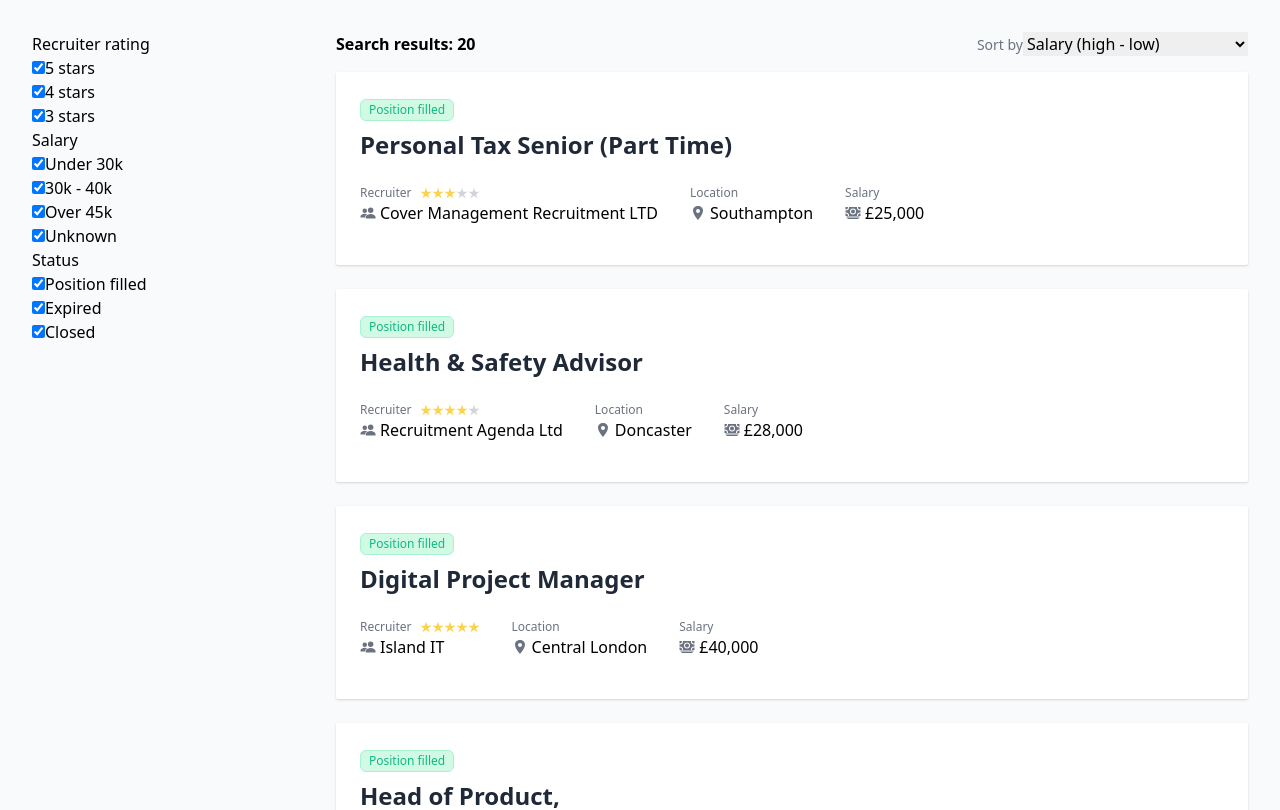
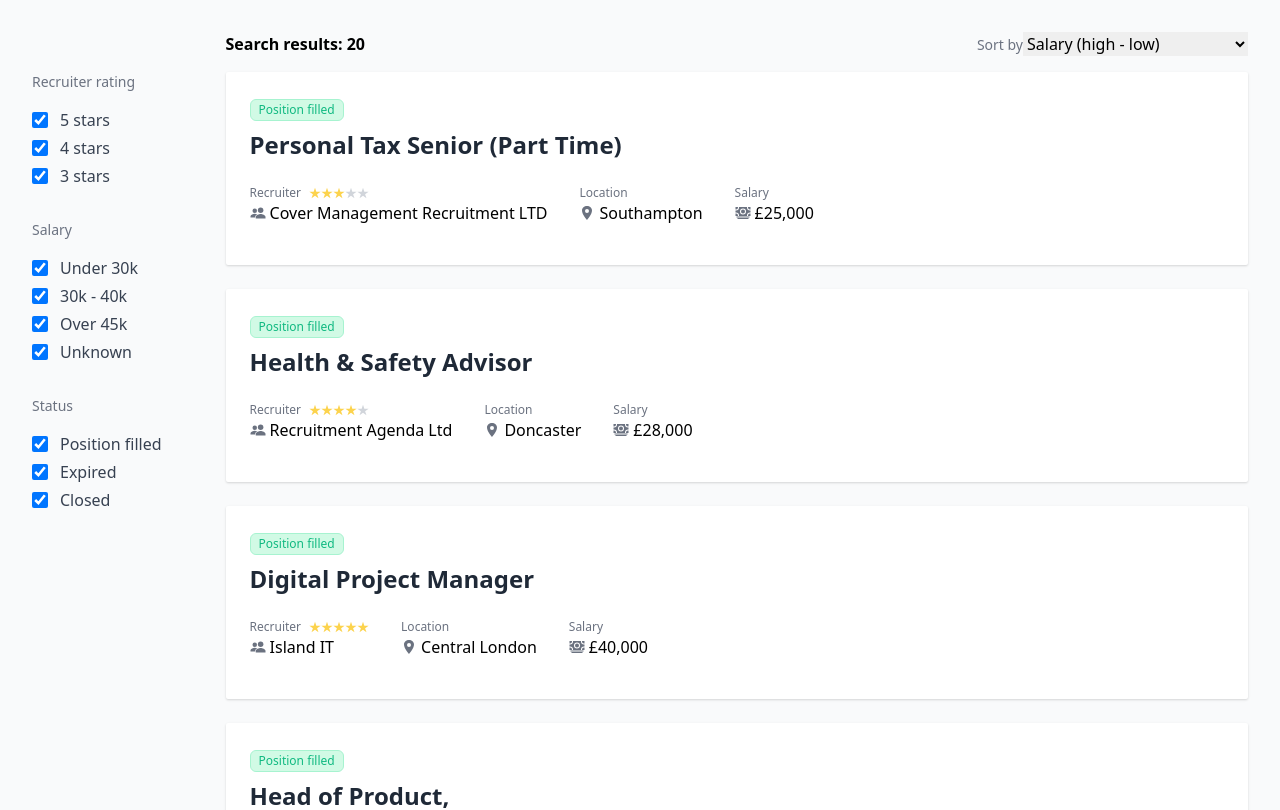
Before and after one commit to cstro/recruiter-job-list, a React (Create React App) app: page / in a window 1280 px wide. Shown: the top 810 px of the page. Built offline with nearby package versions, Linux system fonts and the light colour scheme.

Commit message:
Refactor filters into groups and add styling

```diff
--- a/src/common/SelectableOption.js
+++ b/src/common/SelectableOption.js
@@ -1,18 +1,22 @@
 import React from "react"
 import PropTypes from "prop-types"
 
-function SelectableOption({ label, name, checked, onChange, value }) {
+function SelectableOption({ label, name, checked, onChange }) {
   return (
-    <label htmlFor={name} className="block">
+    <label
+      htmlFor={name}
+      className="flex items-center mt-1 cursor-pointer text-gray-700 hover:text-gray-900"
+    >
       <input
         id={name}
         name={name}
-        value={value}
+        value={name}
+        className="h-4 w-4"
         type="checkbox"
         onChange={onChange}
         checked={checked}
       />
-      {label}
+      <span className="ml-3">{label}</span>
     </label>
   )
 }
@@ -20,7 +24,6 @@ function SelectableOption({ label, name, checked, onChange, value }) {
 SelectableOption.propTypes = {
   label: PropTypes.string.isRequired,
   name: PropTypes.string.isRequired,
-  value: PropTypes.string.isRequired,
   checked: PropTypes.bool.isRequired,
   onChange: PropTypes.func.isRequired,
 }
--- /dev/null
+++ b/src/features/filters/FilterGroup.js
@@ -0,0 +1,18 @@
+import React from "react"
+import PropTypes from "prop-types"
+
+function FilterGroup({ title, children }) {
+  return (
+    <div className="mb-8">
+      <div className="text-gray-500 text-sm mb-4">{title}</div>
+      {children}
+    </div>
+  )
+}
+
+FilterGroup.propTypes = {
+  title: PropTypes.string.isRequired,
+  children: PropTypes.arrayOf(PropTypes.node).isRequired,
+}
+
+export default FilterGroup
--- a/src/features/filters/SearchFilters.js
+++ b/src/features/filters/SearchFilters.js
@@ -6,6 +6,7 @@ import {
   toggleRatingFilter,
 } from "./filtersSlice"
 import SelectableOption from "../../common/SelectableOption"
+import FilterGroup from "./FilterGroup"
 
 function SearchFilters() {
   const statusFilter = useSelector((state) => state.filters.status)
@@ -15,84 +16,75 @@ function SearchFilters() {
   const dispatch = useDispatch()
 
   return (
-    <div className="pr-8 w-1/4">
-      <div>Recruiter rating</div>
+    <div className="pr-16 mt-10">
+      <FilterGroup title="Recruiter rating">
         <SelectableOption
           label="5 stars"
-        name="five_star"
           value="five_star"
           checked={ratingFilter.five_star}
           onChange={() => dispatch(toggleRatingFilter("five_star"))}
         />
         <SelectableOption
           label="4 stars"
-        name="four_star"
           value="four_star"
           checked={ratingFilter.four_star}
           onChange={() => dispatch(toggleRatingFilter("four_star"))}
         />
         <SelectableOption
           label="3 stars"
-        name="three_star"
           value="three_star"
           checked={ratingFilter.three_star}
           onChange={() => dispatch(toggleRatingFilter("three_star"))}
         />
+      </FilterGroup>
 
-      <div>Salary</div>
-
+      <FilterGroup title="Salary">
         <SelectableOption
           label="Under 30k"
-        name="under_30"
           value="under_30"
           checked={salaryFilter.under_30}
           onChange={() => dispatch(toggleSalaryFilter("under_30"))}
         />
         <SelectableOption
           label="30k - 40k"
-        name="between_30_45"
           value="between_30_45"
           checked={salaryFilter.between_30_45}
           onChange={() => dispatch(toggleSalaryFilter("between_30_45"))}
         />
         <SelectableOption
           label="Over 45k"
-        name="over_45"
           value="over_45"
           checked={salaryFilter.over_45}
           onChange={() => dispatch(toggleSalaryFilter("over_45"))}
         />
         <SelectableOption
           label="Unknown"
-        name="unknown"
           value="unknown"
           checked={salaryFilter.unknown}
           onChange={() => dispatch(toggleSalaryFilter("unknown"))}
         />
+      </FilterGroup>
 
-      <div>Status</div>
-
+      <FilterGroup title="Status">
         <SelectableOption
           label="Position filled"
-        name="position_filled"
           value="position_filled"
           checked={statusFilter.position_filled}
           onChange={() => dispatch(toggleStatusFilter("position_filled"))}
         />
         <SelectableOption
           label="Expired"
-        name="expired"
           value="expired"
           checked={statusFilter.expired}
           onChange={() => dispatch(toggleStatusFilter("expired"))}
         />
         <SelectableOption
           label="Closed"
-        name="closed"
           value="closed"
           checked={statusFilter.closed}
           onChange={() => dispatch(toggleStatusFilter("closed"))}
         />
+      </FilterGroup>
     </div>
   )
 }
```
Lines whose indentation alone changed are shown as unchanged.
